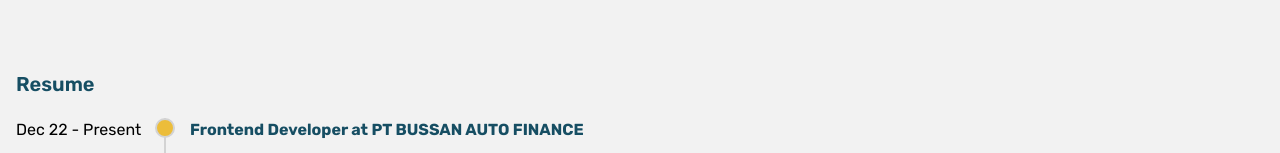
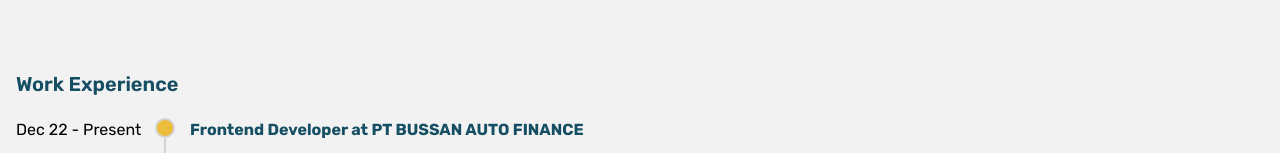
Before and after one commit to fiimaarif/fima-site, a Next.js app: page /resume in a window 1280 px wide. Shown: the part 130-283 px from the top of the page. Built offline with nearby package versions, Linux system fonts and the light colour scheme.

Commit message:
[ADD] Tooltip for button

```diff
--- a/src/components/About/index.tsx
+++ b/src/components/About/index.tsx
@@ -51,9 +51,11 @@
                 </button>
               )}
             </p>
-            <Link href={'/resume'} className="btn btn-warning font-bold rounded-full font-rubik">
-              show more about me
-            </Link>
+            <div className="tooltip tooltip-accent tooltip-bottom font-rubik" data-tip="See my work experience">
+              <Link href={"/resume"} className="btn btn-warning font-bold rounded-full font-rubik">
+                show more about me
+              </Link>
+            </div>
           </div>
         </div>
       </div>
--- a/src/components/Hero/index.tsx
+++ b/src/components/Hero/index.tsx
@@ -7,18 +7,23 @@
             <img className="mx-auto lg:mx-0 lg:ml-auto" src="./assets/images/hero-image.png"/>
           </div>
           <div className="lg:w-1/2 w-full text-center lg:text-left">
+            <div className="tooltip tooltip-accent tooltip-top font-rubik" data-tip="you can call me fii">
               <h2 className="text-xl font-semibold text-cyan-900 font-rubik">
                 Hi there 👋 I am
               </h2>
-              <h1 className="text-5xl font-bold tracking-wider font-rubik">fii maarif</h1>
+            </div>
+            <h1 className="text-5xl font-bold tracking-wider font-rubik">
+              fii maarif
+            </h1>
             <h2 className="text-2xl font-rubik">Frontend Developer</h2>
             <p className="py-6 font-medium text-justify lg:text-left font-rubik">
               As a Frontend Developer, I have experience in creating and
               developing responsive and intuitive UI. I have experience with
               popular frameworks such as React and Angular. I am also able to
-                work closely with the backend team to ensure seamless
-                integration between the user interface and systems.
+              work closely with the backend team to ensure seamless integration
+              between the user interface and systems.
             </p>
+            <div className="tooltip tooltip-accent tooltip-bottom font-rubik" data-tip="Download PDF File">
               <button className="btn btn-warning font-bold rounded-full font-rubik">
                 Download Resume
               </button>
@@ -26,5 +31,6 @@
           </div>
         </div>
       </div>
+    </div>
   );
 }
--- a/src/components/Resume/index.tsx
+++ b/src/components/Resume/index.tsx
@@ -10,7 +10,7 @@
             </div>
             <div className="lg:w-8/12 w-full text-center lg:text-left">
               <h2 className="text-xl font-semibold text-cyan-900 font-rubik mb-5">
-                Resume
+                Work Experience
               </h2>
               <Stepper/>
             </div>
```
Lines whose indentation alone changed are shown as unchanged.
